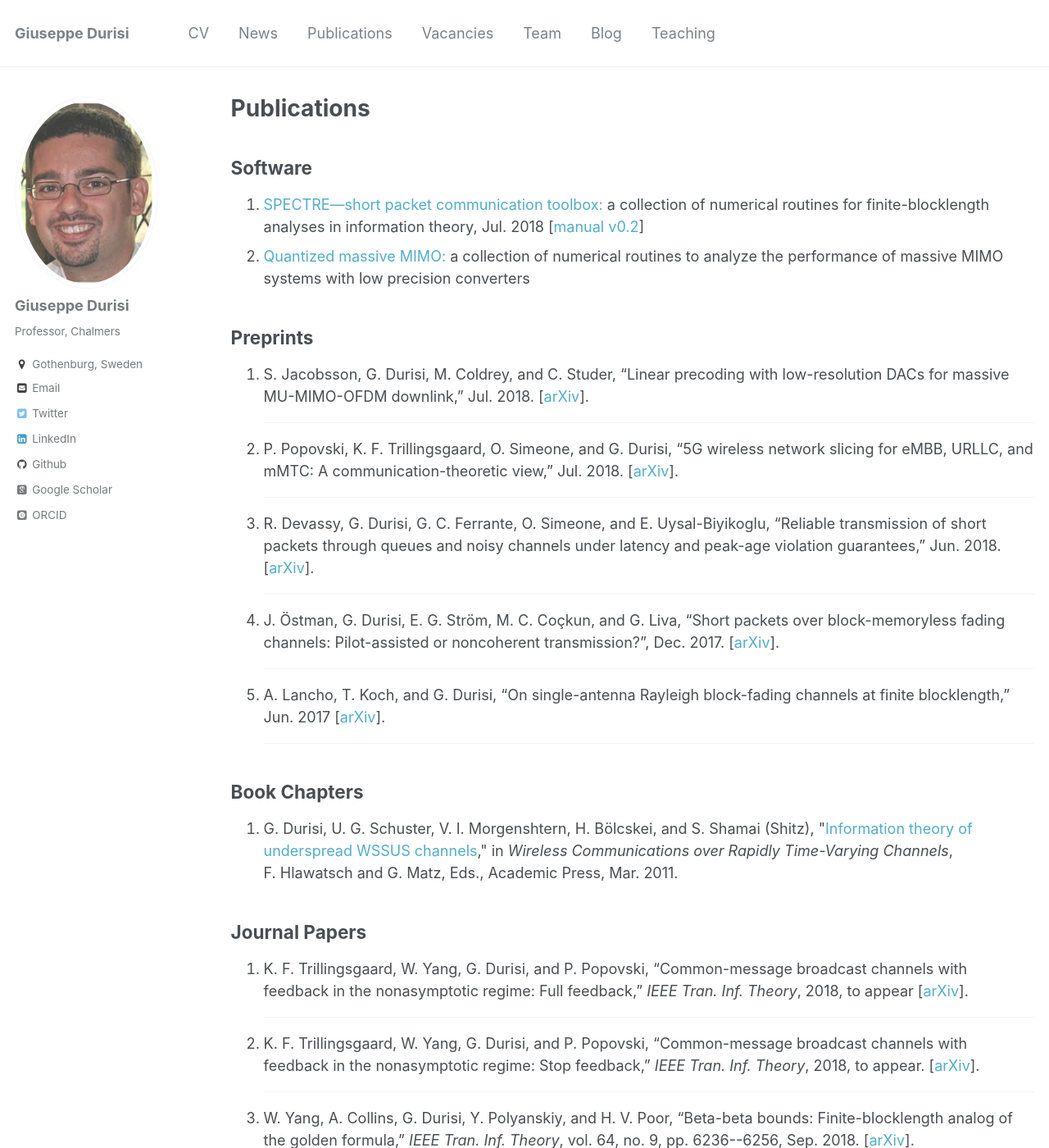
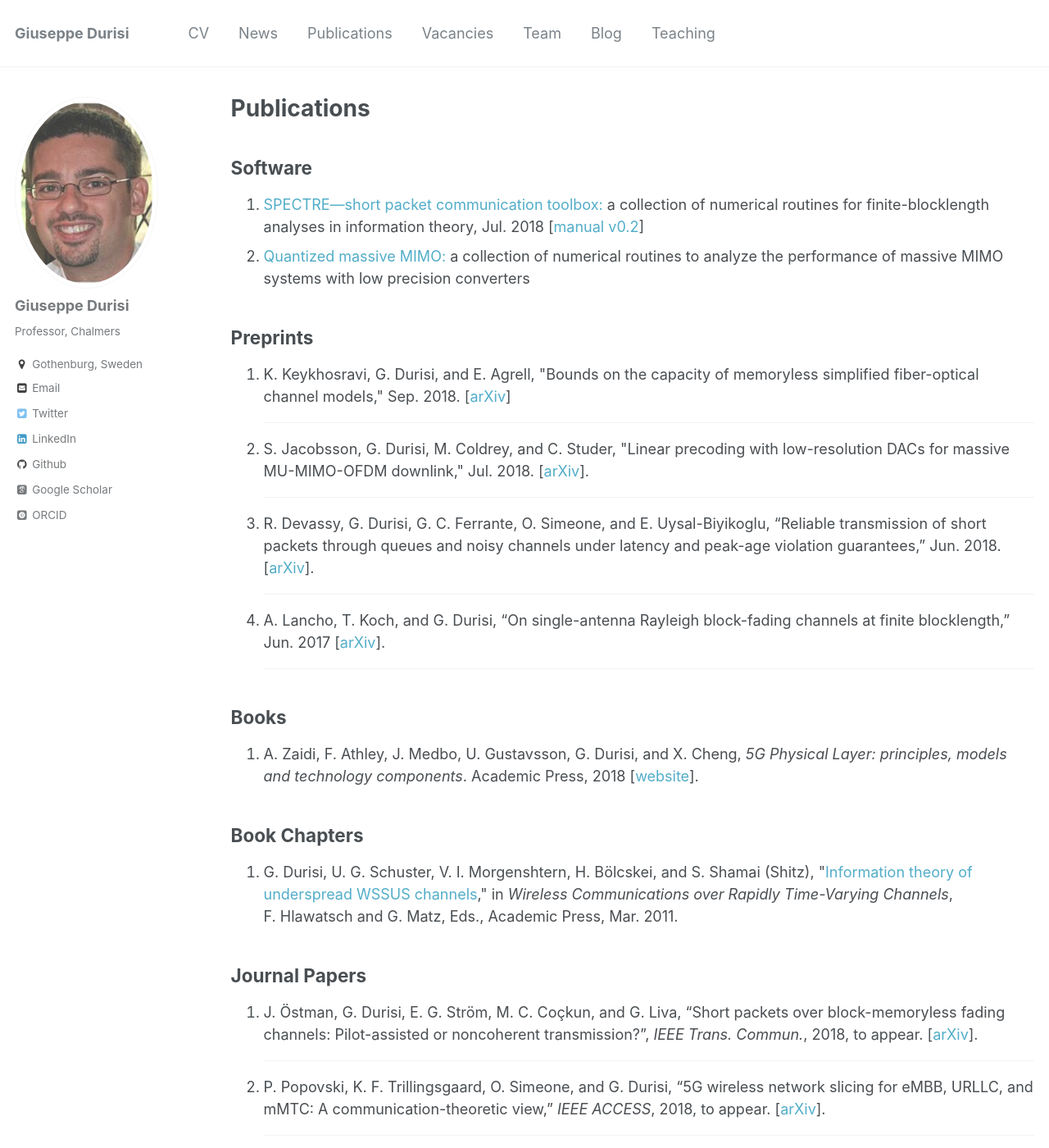
Before and after one commit to gdurisi/gdurisi.github.io, a Jekyll site: the page built from _pages/publications.md, in a window 1280 px wide and 1400 px high. Shown: the whole window at 82% size. Built offline with Jekyll 4.4.1, drawn with Linux system fonts in a browser that asks for light colours; some web fonts are replaced; some of the changed text lies outside the part shown.

Commit message:
publications and cv updated

```diff
--- a/_pages/publications.md
+++ b/_pages/publications.md
@@ -25,15 +25,14 @@ author_profile: true
 
 <ol>
 
+<li>
+  K. Keykhosravi, G. Durisi, and E. Agrell, "Bounds on the capacity of
+    memoryless simplified fiber-optical channel models," Sep. 2018. [<a href="https://arxiv.org/abs/1708.03102">arXiv</a>]
+</li>
+<hr>
  <li>
-      S. Jacobsson, G. Durisi, M. Coldrey, and C. Studer, “Linear precoding with low-resolution DACs for massive MU-MIMO-OFDM downlink,” Jul. 2018. [<a href="https: //arxiv.org/abs/1709.04846
+      S. Jacobsson, G. Durisi, M. Coldrey, and C. Studer, "Linear precoding with low-resolution DACs for massive MU-MIMO-OFDM downlink," Jul. 2018. [<a href="https: //arxiv.org/abs/1709.04846
 ">arXiv</a>].
-</li>
-
-<hr>
-
- <li>
-      P. Popovski, K. F. Trillingsgaard, O. Simeone, and G. Durisi, “5G wireless network slicing for eMBB, URLLC, and mMTC: A communication-theoretic view,” Jul. 2018. [<a href="https://arxiv.org/abs/1804.05057">arXiv</a>].
 </li>
 
 <hr>
@@ -42,16 +41,6 @@ author_profile: true
 </li>
 
 <hr>
-
-
-
-<li>
-  J. Östman, G. Durisi, E. G. Ström, M. C. Coçkun, and G. Liva,
-  “Short packets over block-memoryless fading channels: Pilot-assisted or
-  noncoherent transmission?”, Dec. 2017.  [<a href="https://arxiv.org/abs/1712.06387" target="_blank">arXiv</a>].
-</li>
-<hr>
-
 
 
 <li>
@@ -63,7 +52,14 @@ author_profile: true
 </ol>
 
 
+## Books
 
+<ol>
+<li>
+A. Zaidi, F. Athley, J. Medbo, U. Gustavsson, G. Durisi, and X. Cheng, <em>5G Physical Layer: principles, models and technology components</em>. Academic Press, 2018 [<a href="https://www.elsevier.com/books/5g-physical-layer/zaidi/978-0-12-814578-4" target="_blank">website</a>].
+
+</li>
+</ol>
 
 
 
@@ -84,8 +80,20 @@ author_profile: true
 
 <ol>
 
+<li>
+  J. Östman, G. Durisi, E. G. Ström, M. C. Coçkun, and G. Liva,
+  “Short packets over block-memoryless fading channels: Pilot-assisted or
+  noncoherent transmission?”, <em>IEEE Trans. Commun.</em>, 2018, to appear.  [<a href="https://arxiv.org/abs/1712.06387" target="_blank">arXiv</a>].
+</li>
+<hr>
+
+<li>
+      P. Popovski, K. F. Trillingsgaard, O. Simeone, and G. Durisi, “5G wireless network slicing for eMBB, URLLC, and mMTC: A communication-theoretic view,” <em>IEEE ACCESS</em>, 2018, to appear. [<a href="https://arxiv.org/abs/1804.05057">arXiv</a>].
+</li>
+<hr>
+
  <li>
-     K. F. Trillingsgaard, W. Yang, G. Durisi, and P. Popovski, “Common-message broadcast channels with feedback in the nonasymptotic regime: Full feedback,” <i>IEEE Tran. Inf. Theory</i>, 2018, to appear [<a href="https://arxiv.org/abs/1706.07731" target="_blank">arXiv</a>].
+     K. F. Trillingsgaard, W. Yang, G. Durisi, and P. Popovski, “Common-message broadcast channels with feedback in the nonasymptotic regime: Full feedback,” <i>IEEE Tran. Inf. Theory</i>, 2018, to appear. [<a href="https://arxiv.org/abs/1706.07731" target="_blank">arXiv</a>].
 <hr>
 </li>
 
@@ -280,6 +288,12 @@ G. Durisi, V. I. Morgenshtern, and H. Bölcskei, "On the sensitivity of continuo
 
 ## Conference Papers
 <ol>
+
+<li> J. Östman, G. C. Ferrante, R. Devassy, and G. Durisi, ``Low-latency
+  short-packet transmissions: Fixed length or HARQ?'' in <em>Proc. IEEE
+  Global Telecommun. Conf. (GLOBECOM)</em>, Abu Dhabi, UAE, Dec. 2018.
+  <hr>
+</li>
 
 
 
```
Also changed, not shown: other parts of _pages/publications.md (+3 -3 lines), _posts/2018-06-21-chair.md (+2 -2 lines), 1 other file.
